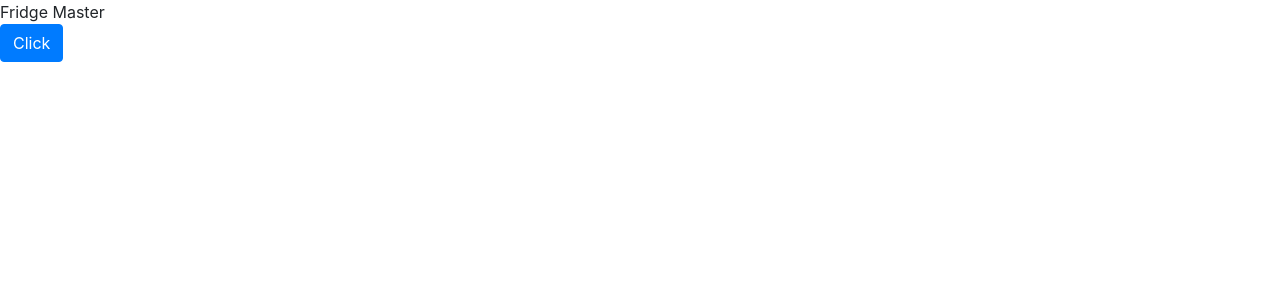
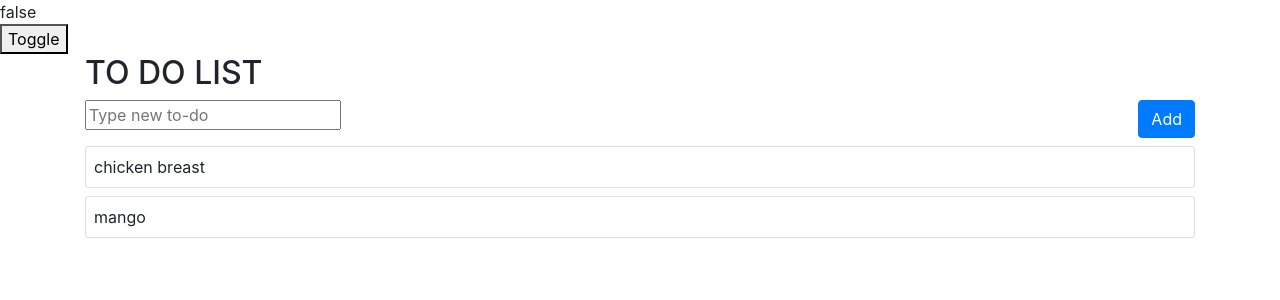
Before and after one commit to Riddaj/fridge, a Vue app in the folder my-project/: page / in a window 1280 px wide. Shown: the top 300 px of the page. Built offline with nearby package versions, Linux system fonts and the light colour scheme.

Commit message:
050824 app.vue 업데이트(to do list 강좌 적용)

```diff
--- a/my-project/src/App.vue
+++ b/my-project/src/App.vue
@@ -1,12 +1,39 @@
 <template>
-    <div class="name">
-      {{ name }}
-    </div>
-    <button
-      class="btn btn-primary"
-      v-on:click="updateName">
-        Click
-      </button>
+  <div v-show="toggle">true</div>
+  <div v-show="!toggle">false</div>
+  <button @click="onToggle">Toggle</button>
+  <div class="container">
+    <h2>TO DO LIST</h2>
+    <form
+      @submit.prevent="onSubmit"
+      class="d-flex">
+
+      <div class="flex-grow-1 mr-2">
+        <!-- 데이터 바인딩, oninput event -->
+        <input v-bind:type="type"
+          v-model="todo"
+          placeholder="Type new to-do"
+        >
+      </div>
+      <div>
+        <button
+          class="btn btn-primary"
+          type="submit">
+            Add
+          </button>
+        </div>
+      </form>
+      <!-- todos 리스트 출력 -->
+      <!-- {{ todos }} -->
+      <div
+        v-for="t in todos"
+        :key="t.id"
+        class="card mt-2">
+        <div class="card-body p-2">
+            {{ t.subject }}
+        </div>
+      </div>
+  </div>
 </template>
 
 <script>
@@ -14,22 +41,49 @@ import { ref } from 'vue';
 export default {
   setup(){
     //name 바꾸는 함수가 적용되기 위해서 ref를 사용
-    let name = ref('Fridge Master');
+   const todo = ref('');
+   //toggole 선언
+   const toggle = ref(false);
+   //to do list 만들기(list니까 array로 놓음)
+   const todos = ref([
+    {id:1, subject: 'chicken breast'},
+    {id: 2, subject: 'mango'}
+   ]);
+
+   const type = ref('text');
 
     // const greeting = (name) => {
     //   return 'Hello, ' + name;
     // };
 
-    const updateName = () => {
+    const onSubmit = () => {
+      //form에서 리로딩하는 것을 막기 위한 것
+      //event.prevnetDefault();
       //ref를 사용하면 name 뒤에 .value를 붙여야 한다
-      name.value = 'cofdjfke';
-      console.log('타냐?');
+      console.log(todo.value)
+      todos.value.push({
+        id: Date.now(),
+        subject: todo.value
+      });
+
     };
 
+    const onToggle = () =>{
+      toggle.value = !toggle.value;
+    };
+
+    // const updateName = (e) => {
+    //   name.value - e.target.value;
+    //   console.log(e.target.value)
+    // };
+
     return{
-      name,
-      updateName,
-
+      todo,
+      todos,
+      onSubmit,
+      type,
+      toggle,
+      onToggle,
     };
   }
 }
```
